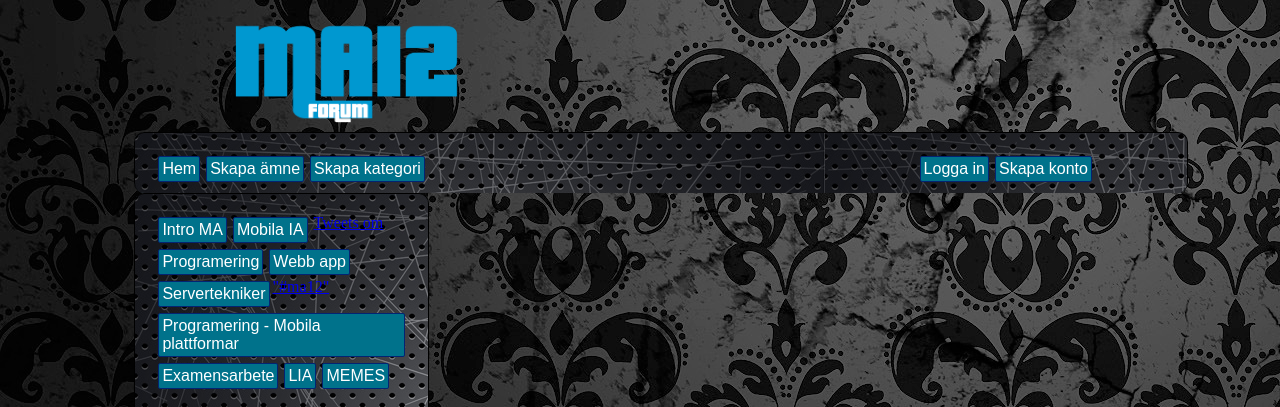
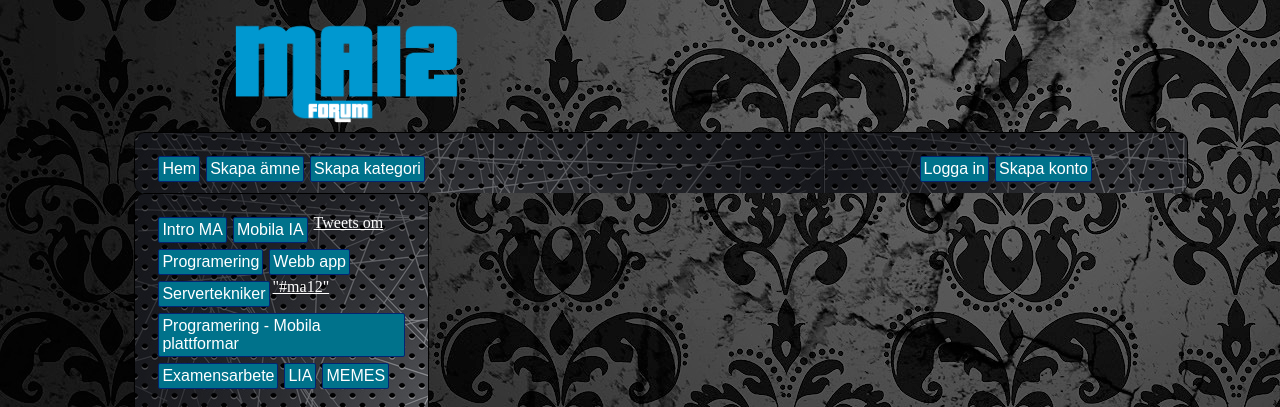
Before and after one commit to Deulf001/Nyttforsok, a PHP site: page /php/meme.php in a window 1280 px wide. Shown: the top 407 px of the page. Run offline with PHP 8.4, Linux system fonts and the light colour scheme; some libraries are stand-ins or nearby versions.

Commit message:
css pill

```diff
--- a/css/mobilemenu.css
+++ b/css/mobilemenu.css
@@ -21,9 +21,10 @@
     color: #FFF;
     font-family: Arial;
     padding: 3px;
-    with: 10px;
+
     text-decoration: none;
 	float:left;
+
 }
 
 
@@ -37,7 +38,7 @@
 	clear:both;
 }
 
-a, li{font-color: #FFF;}
+a, li{color: #FFF;}
 a:active,
 a:visited {
 	display:block;
```
